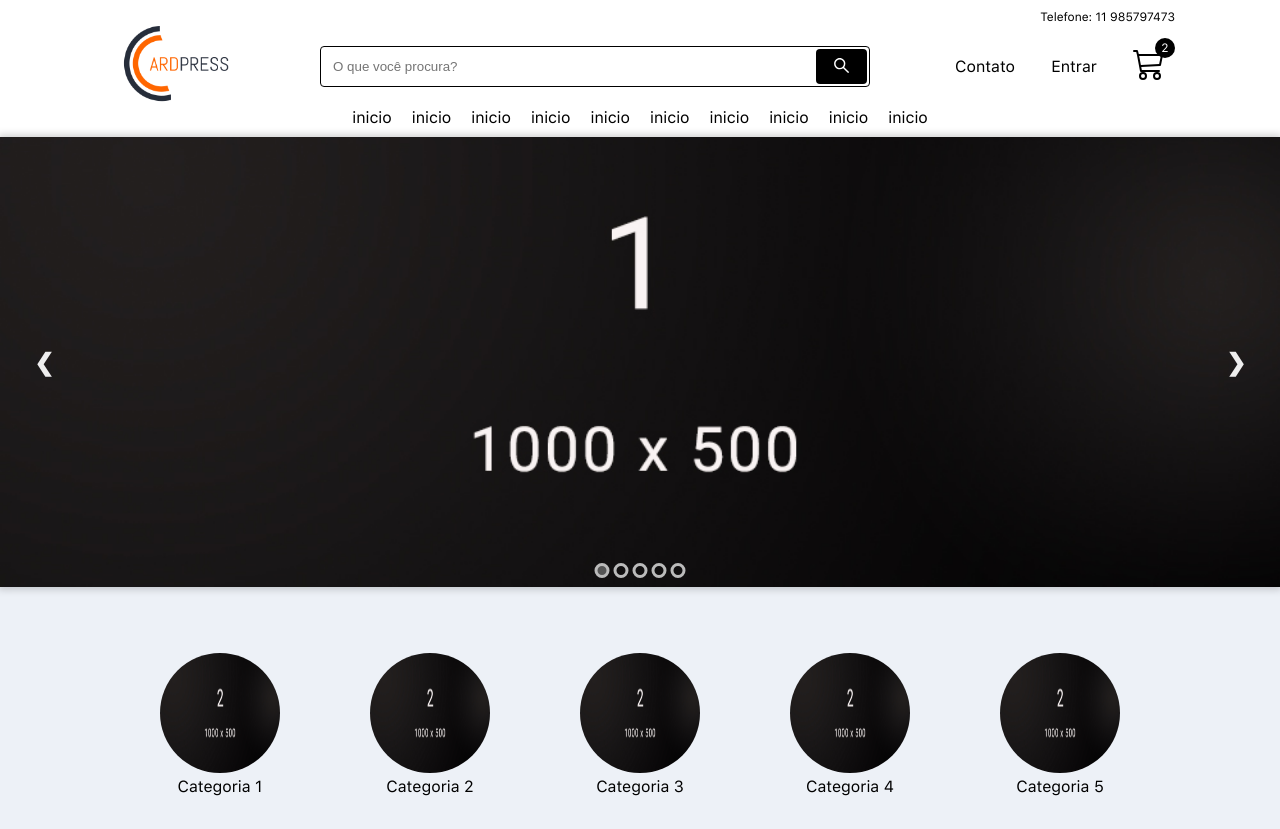
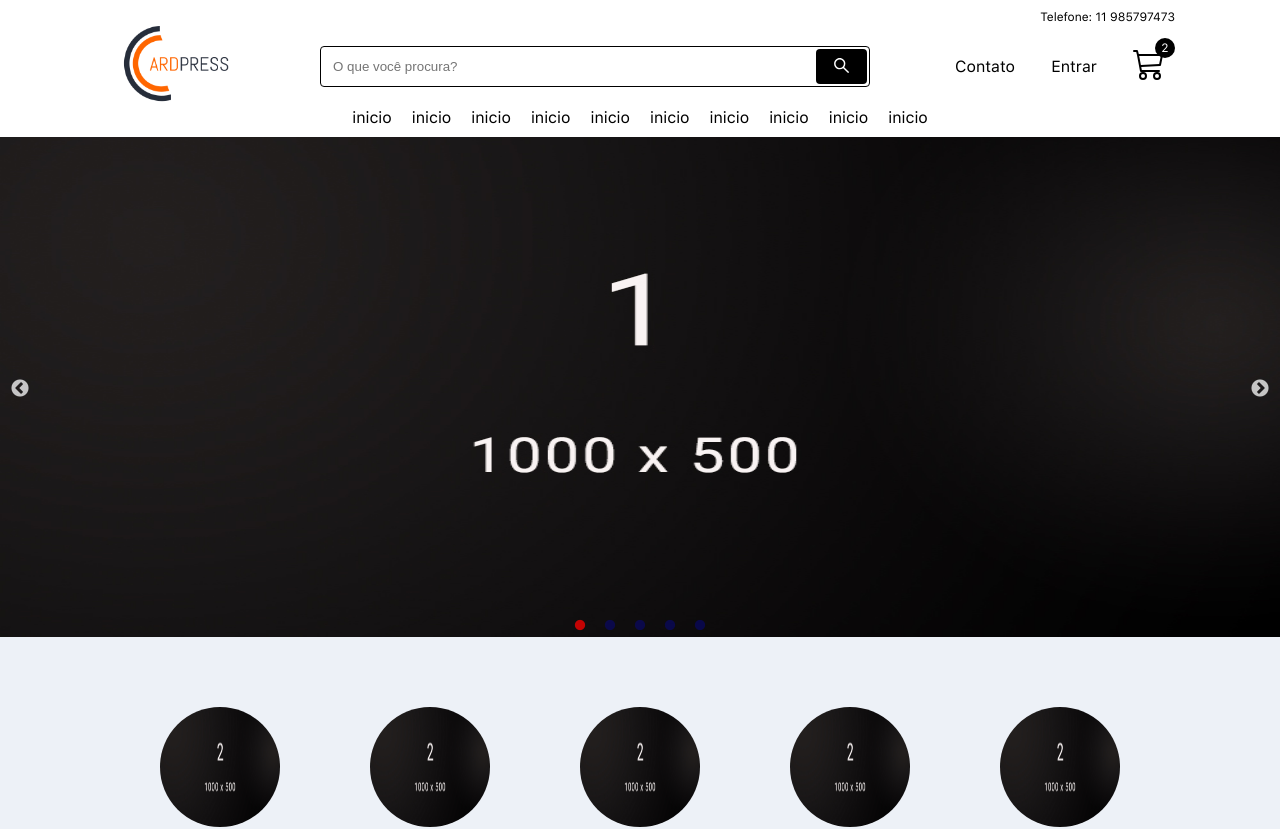
Before and after one commit to Rubens1/loja-projeto, a Next.js app: page / in a window 1280 px wide. Shown: the top 829 px of the page. Built offline with nearby package versions, Linux system fonts and the light colour scheme.

Commit message:
loja
loja

```diff
--- a/package.json
+++ b/package.json
@@ -15,6 +15,8 @@
     "react-dom": "latest",
     "react-icons": "^4.11.0",
     "react-imask": "^7.1.3",
-    "react-toastify": "^9.1.3"
+    "react-slick": "^0.29.0",
+    "react-toastify": "^9.1.3",
+    "slick-carousel": "^1.8.1"
   }
 }
--- a/src/components/Carousel/index.jsx
+++ b/src/components/Carousel/index.jsx
@@ -5,119 +5,28 @@ import image3 from '@/public/image-3.jpg';
 import image4 from '@/public/image-4.jpg';
 import image5 from '@/public/image-5.jpg';
 import { useEffect, useState } from "react";
-export default function Carousel() {
+
+import Slider from "react-slick";
+export default function CarouselInfo() {
   const [image, setImage] = useState();
-    /* useEffect(() =>{
-      	// Access the Images
-      let slideImages = document.querySelectorAll('#img-carousel');
-      // Access the next and prev buttons
-      let next = document.querySelector('.next');
-      let prev = document.querySelector('.prev');
-      // Access the indicators
-      let dots = document.querySelectorAll('.dot');
-
-      var counter = 0;
-
-      // Code for next button
-      next.addEventListener('click', slideNext);
-      function slideNext(){
-      slideImages[counter].style.animation = 'next1 0.5s ease-in forwards';
-      if(counter >= slideImages.length-1){
-        counter = 0;
-      }
-      else{
-        counter++;
-      }
-      slideImages[counter].style.animation = 'next2 0.5s ease-in forwards';
-      indicators();
-      }
-
-      // Code for prev button
-      prev.addEventListener('click', slidePrev);
-      function slidePrev(){
-      slideImages[counter].style.animation = 'prev1 0.5s ease-in forwards';
-      if(counter == 0){
-        counter = slideImages.length-1;
-      }
-      else{
-        counter--;
-      }
-      slideImages[counter].style.animation = 'prev2 0.5s ease-in forwards';
-      indicators();
-      }
-
-      // Auto slideing
-      function autoSliding(){
-        deletInterval = setInterval(timer, 3000);
-        function timer(){
-          slideNext();
-          indicators();
-        }
-      }
-      autoSliding();
-
-      // Stop auto sliding when mouse is over
-      const container-site = document.querySelector('.slide-container-site');
-      container-site.addEventListener('mouseover', function(){
-        clearInterval(deletInterval);
-      });
-
-      // Resume sliding when mouse is out
-      container-site.addEventListener('mouseout', autoSliding);
-
-      // Add and remove active class from the indicators
-      function indicators(){
-        for(i = 0; i < dots.length; i++){
-          dots[i].className = dots[i].className.replace(' active', '');
-        }
-        dots[counter].className += ' active';
-      }
-
-
-      // Add click event to the indicator
-      function switchImage(currentImage){
-        currentImage.classList.add('active');
-        var imageId = currentImage.getAttribute('attr');
-        if(imageId > counter){
-        slideImages[counter].style.animation = 'next1 0.5s ease-in forwards';
-        counter = imageId;
-        slideImages[counter].style.animation = 'next2 0.5s ease-in forwards';
-        }
-        else if(imageId == counter){
-          return;
-        }
-        else{
-        slideImages[counter].style.animation = 'prev1 0.5s ease-in forwards';
-        counter = imageId;
-        slideImages[counter].style.animation = 'prev2 0.5s ease-in forwards';
-        }
-        indicators();
-      }
-
-    }, []) */
+  let settings = {
+    dots: true,
+    infinite: true,
+    speed: 500,
+    slidesToShow: 1,
+    slidesToScroll: 1
+  };
   return (
     <>
       <section className="slide-container-site">
-              <div className="slides">
-                  <Image id="img-carousel" src={image1} className="active"  alt="Carousel" />
+      <Slider {...settings}>
+            <Image id="img-carousel" src={image1} className="active" alt="Carousel" />
             <Image id="img-carousel" src={image2} alt="Carousel" />
             <Image id="img-carousel" src={image3} alt="Carousel" />
             <Image id="img-carousel" src={image4} alt="Carousel" />
             <Image id="img-carousel" src={image5} alt="Carousel" />
-              </div>
+      </Slider>
 
-              <div className="slides-buttons">
-                  <span className="next">&#10095;</span>
-                  <span className="prev">&#10094;</span>
-              </div>
-
-              <div className="dotscontainer-site">
-                  <div className="dot active" attr='0' onClick={e => setImage(this)}></div>
-                  <div className="dot" attr='1' onClick={e => setImage(this)}></div>
-                  <div className="dot" attr='2' onClick={e => setImage(this)}></div>
-                  <div className="dot" attr='3' onClick={e => setImage(this)}></div>
-                  <div className="dot" attr='4' onClick={e => setImage(this)}></div>
-              </div>
 
       </section>
     </>
--- a/src/pages/_app.js
+++ b/src/pages/_app.js
@@ -2,6 +2,8 @@ import '@/src/styles/globals.css'
 import React from 'react';
 import { ToastContainer } from 'react-toastify';
 import 'react-toastify/dist/ReactToastify.min.css';
+import "slick-carousel/slick/slick.css";
+import "slick-carousel/slick/slick-theme.css";
 
 export default function App({ Component, pageProps }) {
   return (
--- a/src/pages/index.jsx
+++ b/src/pages/index.jsx
@@ -1,7 +1,7 @@
 import Menu from '../components/Menu'
 import Head from 'next/head'
 import Category from '../components/Category'
-import Carousel from '../components/Carousel'
+import CarouselInfo from '../components/Carousel'
 import Footer from '../components/Footer'
 import Products from '../components/Products'
 import Banner from '../components/Banner'
@@ -13,7 +13,7 @@ export default function Home() {
         <title>Início</title>
       </Head>
       <Menu />
-      <Carousel />
+      <CarouselInfo />
       <Category />
       <Products />
       <Banner />
--- a/src/styles/carousel.css
+++ b/src/styles/carousel.css
@@ -1,119 +1,18 @@
-.slide-container-site {
-    position: relative;
-    width: 100%;
-    height: 450px;
-    box-shadow: 0 0 8px 2px rgba(0, 0, 0, 0.2);
+.slick-next{
+    right: 10px !important;
+}
+.slick-prev{
+    left: 10px !important;
+    z-index: 999;
+}
+.slick-dots{
+    bottom: 5px !important;
 }
 
-.slide-container-site .slides {
-    width: 100%;
-    height: 100%;
-    position: relative;
-    overflow: hidden;
+.slick-dots li.slick-active button:before{
+    color: red !important;
 }
-
-.slide-container-site .slides img {
-    width: 100%;
-    height: 100%;
-    position: absolute;
-    object-fit: cover;
+.slick-dots li button:before{
+    color: blue !important;
+    font-size: 12px !important
 }
-
-.slide-container-site .slides img:not(.active) {
-    top: 0;
-    left: -100%;
-}
-
-.slides-buttons span.next,
-span.prev {
-    position: absolute;
-    top: 50%;
-    transform: translateY(-50%);
-    padding: 14px;
-    color: #eee;
-    font-size: 24px;
-    font-weight: bold;
-    transition: 0.5s;
-    border-radius: 3px;
-    user-select: none;
-    cursor: pointer;
-    z-index: 1;
-}
-
-.slides-buttons span.next {
-    right: 20px;
-}
-
-.slides-buttons span.prev {
-    left: 20px;
-}
-
-.slides-buttons span.next:hover,
-.slides-buttons span.prev:hover {
-    background-color: #ede6d6;
-    opacity: 0.8;
-    color: #222;
-}
-
-.dotscontainer-site {
-    position: absolute;
-    bottom: 5px;
-    z-index: 3;
-    left: 50%;
-    transform: translateX(-50%);
-}
-
-.dotscontainer-site .dot {
-    width: 15px;
-    height: 15px;
-    margin: 0px 2px;
-    border: 3px solid #bbb;
-    border-radius: 50%;
-    display: inline-block;
-    cursor: pointer;
-    transition: background-color 0.6s ease;
-}
-
-.dotscontainer-site .active {
-    background-color: #555;
-}
-
-@keyframes next1 {
-    from {
-        left: 0%
-    }
-
-    to {
-        left: -100%;
-    }
-}
-
-@keyframes next2 {
-    from {
-        left: 100%
-    }
-
-    to {
-        left: 0%;
-    }
-}
-
-@keyframes prev1 {
-    from {
-        left: 0%
-    }
-
-    to {
-        left: 100%;
-    }
-}
-
-@keyframes prev2 {
-    from {
-        left: -100%
-    }
-
-    to {
-        left: 0%;
-    }
-}
```
Also changed, not shown: 1 other file (tests, documents, lock files or other folders). Lines whose indentation alone changed are shown as unchanged.
